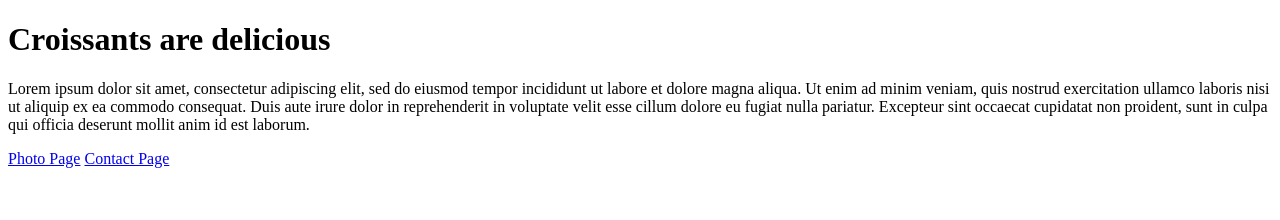
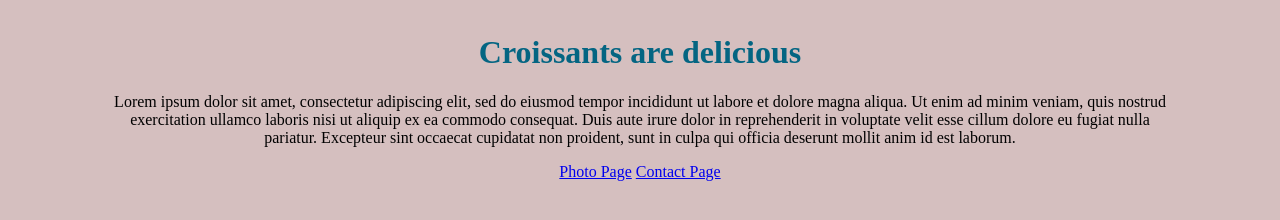
Before and after one commit to Chantel-Donet/croissant, a plain HTML site: page index.html in a window 1280 px wide. Drawn offline with Linux system fonts and the light colour scheme.

Commit message:
CSS styling updates

```diff
--- a/src/styles.css
+++ b/src/styles.css
@@ -1,3 +1,11 @@
+body {
+  text-align: center;
+  padding: 5px 100px;
+  background-color: #d5bfbf;
+}
+h1 {
+  color: #046582;
+}
 img {
   max-width: 400px;
 }
```
